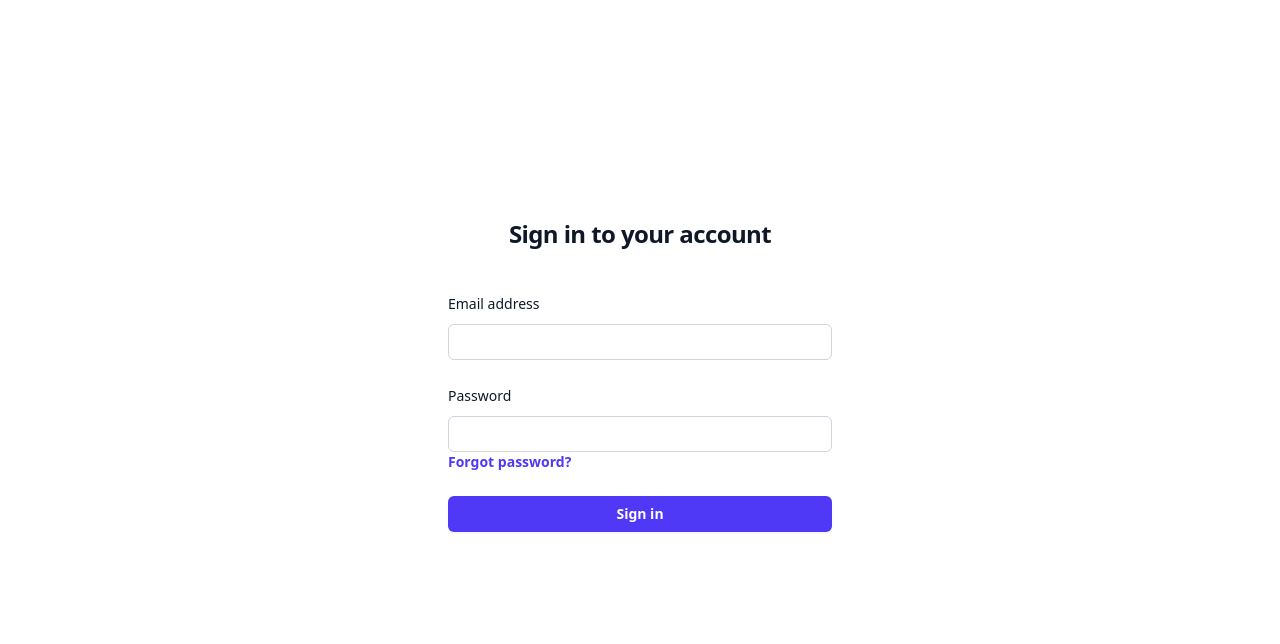
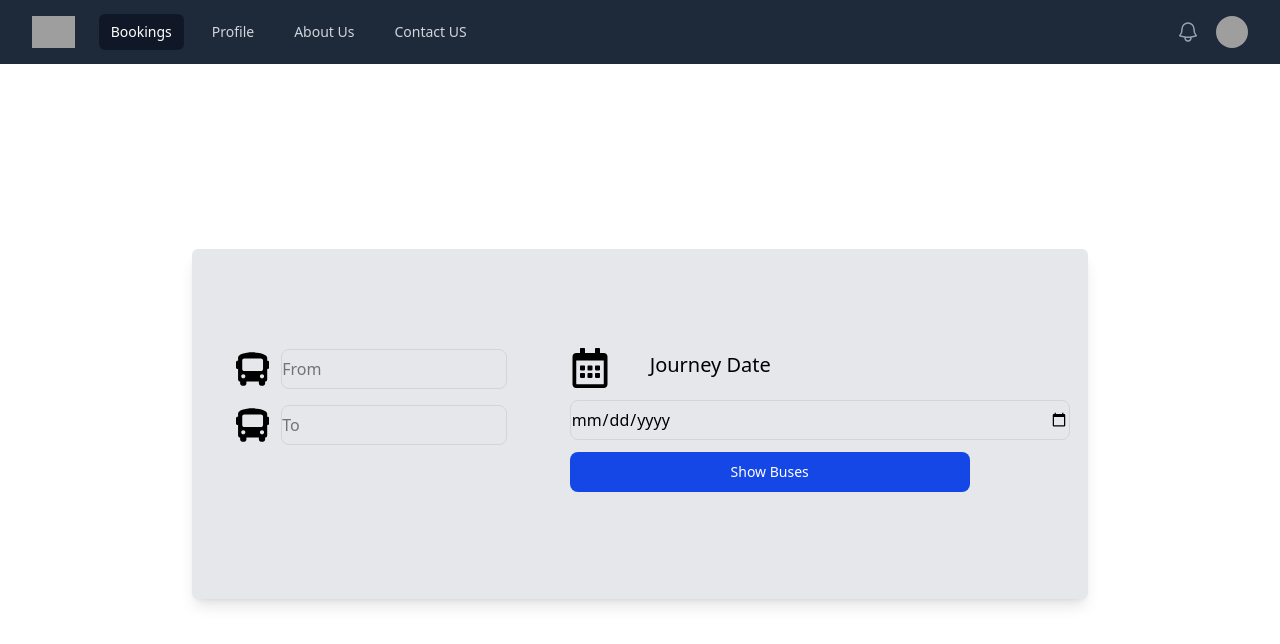
Before and after one commit to theakshayrathod/TravelManagementSystem, a React (Vite) app in the folder TMS_Frontend/: page / in a window 1280 px wide. Shown: the top 644 px of the page. Built offline with nearby package versions, Linux system fonts and the light colour scheme; grey boxes are pictures that could not be loaded.

Commit message:
navbar and Homepage done

```diff
--- a/TMS_Frontend/package.json
+++ b/TMS_Frontend/package.json
@@ -10,9 +10,13 @@
     "preview": "vite preview"
   },
   "dependencies": {
+    "@headlessui/react": "^2.2.4",
+    "@heroicons/react": "^2.2.0",
     "@tailwindcss/vite": "^4.1.11",
     "react": "^19.1.0",
     "react-dom": "^19.1.0",
+    "react-icons": "^5.5.0",
+    "react-router-dom": "^7.7.0",
     "tailwindcss": "^4.1.11"
   },
   "devDependencies": {
--- a/TMS_Frontend/src/App.tsx
+++ b/TMS_Frontend/src/App.tsx
@@ -1,6 +1,11 @@
 
 import type {JSX} from 'react'
 import { Login } from './Pages/auth/Login'
+import { Home } from './Pages/Home'
+import  Navbar  from './components/Navbar'
+
+
+
 
 
 
@@ -11,7 +16,9 @@
   return (
     <>
 
-    <Login/>
+
+   <Navbar/>
+    <Home/>
 
       {/* <h1>Hello</h1> */}
 
--- /dev/null
+++ b/TMS_Frontend/src/Pages/Home.tsx
@@ -0,0 +1,68 @@
+import { FaBus, FaRegCalendarAlt } from "react-icons/fa"
+
+export function Home() {
+
+
+
+    return (
+        <>
+            <div className="flex justify-center items-center w-[100%] h-[90vh]" >
+                <div className=" h-[350px] w-[70%] flex bg-gray-200 border-gray-500 rounded-md shadow-lg  ">
+                    <div className="flex-col w-[600px]">
+
+                        <div className="flex gap-3 mx-11 mt-25 ">
+                            <FaBus size={40} />
+                            <input className="text-base rounded-lg border border-gray-300 w-full " type="text" placeholder="From" />
+                        </div>
+
+
+                        <div className="flex gap-3 mt-4 mx-11">
+                            <FaBus size={40} />
+                            <input className="text-base rounded-lg border border-gray-300 w-full" type="text" placeholder="To" />
+                        </div>
+
+                    </div>
+
+
+
+
+                    <div className="w-full  flex justify-center items-center">
+
+
+
+                        <div className="" >
+                        <FaRegCalendarAlt className="inline" size={40} />
+
+                        <label htmlFor="journeydate" className="text-xl mx-10 mt-3">Journey Date</label>
+
+                     <input className= "h-10 text-base block mt-3 rounded-lg border border-gray-300 w-[500px]" type="date" id="journeydate" placeholder="To" />
+                     <button type="button" className=" mt-3 w-100 text-white bg-blue-700 hover:bg-blue-800 focus:ring-4 focus:ring-blue-300 font-medium rounded-lg text-sm px-5 py-2.5 me-2 mb-2 dark:bg-blue-600 dark:hover:bg-blue-700 focus:outline-none dark:focus:ring-blue-800">Show Buses</button>
+
+                        </div>
+
+
+
+                </div>
+
+
+
+                </div>
+
+
+
+
+
+
+
+
+
+
+
+
+
+
+            </div>
+
+        </>
+    )
+}
--- /dev/null
+++ b/TMS_Frontend/src/components/Navbar.tsx
@@ -0,0 +1,134 @@
+import { Disclosure, DisclosureButton, DisclosurePanel, Menu, MenuButton, MenuItem, MenuItems } from '@headlessui/react'
+import { Bars3Icon, BellIcon, XMarkIcon } from '@heroicons/react/24/outline'
+
+const navigation = [
+  { name: 'Bookings', href: '#', current: true },
+  { name: 'Profile', href: '#', current: false },
+  { name: 'About Us', href: '#', current: false },
+  { name: 'Contact US', href: '#', current: false },
+]
+
+type ClassValue = string | false | null | undefined ;
+
+function classNames(...classes:ClassValue[]) {
+  return classes.filter(Boolean).join(' ')
+}
+
+export default function Navbar() {
+  return (
+    <Disclosure as="nav" className="bg-gray-800">
+      <div className="mx-auto max-w-7xl px-2 sm:px-6 lg:px-8">
+        <div className="relative flex h-16 items-center justify-between">
+          <div className="absolute inset-y-0 left-0 flex items-center sm:hidden">
+            {/* Mobile menu button*/}
+            <DisclosureButton className="group relative inline-flex items-center justify-center rounded-md p-2 text-gray-400 hover:bg-gray-700 hover:text-white focus:ring-2 focus:ring-white focus:outline-hidden focus:ring-inset">
+              <span className="absolute -inset-0.5" />
+              <span className="sr-only">Open main menu</span>
+              <Bars3Icon aria-hidden="true" className="block size-6 group-data-open:hidden" />
+              <XMarkIcon aria-hidden="true" className="hidden size-6 group-data-open:block" />
+            </DisclosureButton>
+          </div>
+          <div className="flex flex-1 items-center justify-center sm:items-stretch sm:justify-start">
+            <div className="flex shrink-0 items-center">
+              <img
+                alt="Your Company"
+                src="https://tailwindcss.com/plus-assets/img/logos/mark.svg?color=indigo&shade=500"
+                className="h-8 w-auto"
+              />
+            </div>
+            <div className="hidden sm:ml-6 sm:block">
+              <div className="flex space-x-4">
+                {navigation.map((item) => (
+                  <a
+                    key={item.name}
+                    href={item.href}
+                    aria-current={item.current ? 'page' : undefined}
+                    className={classNames(
+                      item.current ? 'bg-gray-900 text-white' : 'text-gray-300 hover:bg-gray-700 hover:text-white',
+                      'rounded-md px-3 py-2 text-sm font-medium',
+                    )}
+                  >
+                    {item.name}
+                  </a>
+                ))}
+              </div>
+            </div>
+          </div>
+          <div className="absolute inset-y-0 right-0 flex items-center pr-2 sm:static sm:inset-auto sm:ml-6 sm:pr-0">
+            <button
+              type="button"
+              className="relative rounded-full bg-gray-800 p-1 text-gray-400 hover:text-white focus:ring-2 focus:ring-white focus:ring-offset-2 focus:ring-offset-gray-800 focus:outline-hidden"
+            >
+              <span className="absolute -inset-1.5" />
+              <span className="sr-only">View notifications</span>
+              <BellIcon aria-hidden="true" className="size-6" />
+            </button>
+
+            {/* Profile dropdown */}
+            <Menu as="div" className="relative ml-3">
+              <div>
+                <MenuButton className="relative flex rounded-full bg-gray-800 text-sm focus:outline-hidden focus-visible:ring-2 focus-visible:ring-white focus-visible:ring-offset-2 focus-visible:ring-offset-gray-800">
+                  <span className="absolute -inset-1.5" />
+                  <span className="sr-only">Open user menu</span>
+                  <img
+                    alt=""
+                    src="https://images.unsplash.com/photo-1472099645785-5658abf4ff4e?ixlib=rb-1.2.1&ixid=eyJhcHBfaWQiOjEyMDd9&auto=format&fit=facearea&facepad=2&w=256&h=256&q=80"
+                    className="size-8 rounded-full"
+                  />
+                </MenuButton>
+              </div>
+              <MenuItems
+                transition
+                className="absolute right-0 z-10 mt-2 w-48 origin-top-right rounded-md bg-white py-1 shadow-lg ring-1 ring-black/5 transition focus:outline-hidden data-closed:scale-95 data-closed:transform data-closed:opacity-0 data-enter:duration-100 data-enter:ease-out data-leave:duration-75 data-leave:ease-in"
+              >
+                <MenuItem>
+                  <a
+                    href="#"
+                    className="block px-4 py-2 text-sm text-gray-700 data-focus:bg-gray-100 data-focus:outline-hidden"
+                  >
+                    Your Profile
+                  </a>
+                </MenuItem>
+                <MenuItem>
+                  <a
+                    href="#"
+                    className="block px-4 py-2 text-sm text-gray-700 data-focus:bg-gray-100 data-focus:outline-hidden"
+                  >
+                    Settings
+                  </a>
+                </MenuItem>
+                <MenuItem>
+                  <a
+                    href="#"
+                    className="block px-4 py-2 text-sm text-gray-700 data-focus:bg-gray-100 data-focus:outline-hidden"
+                  >
+                    Sign out
+                  </a>
+                </MenuItem>
+              </MenuItems>
+            </Menu>
+          </div>
+        </div>
+      </div>
+
+      <DisclosurePanel className="sm:hidden">
+        <div className="space-y-1 px-2 pt-2 pb-3">
+          {navigation.map((item) => (
+            <DisclosureButton
+              key={item.name}
+              as="a"
+              href={item.href}
+              aria-current={item.current ? 'page' : undefined}
+              className={classNames(
+                item.current ? 'bg-gray-900 text-white' : 'text-gray-300 hover:bg-gray-700 hover:text-white',
+                'block rounded-md px-3 py-2 text-base font-medium',
+              )}
+            >
+              {item.name}
+            </DisclosureButton>
+          ))}
+        </div>
+      </DisclosurePanel>
+    </Disclosure>
+  )
+}
```
Also changed, not shown: 1 other file (tests, documents, lock files or other folders).
